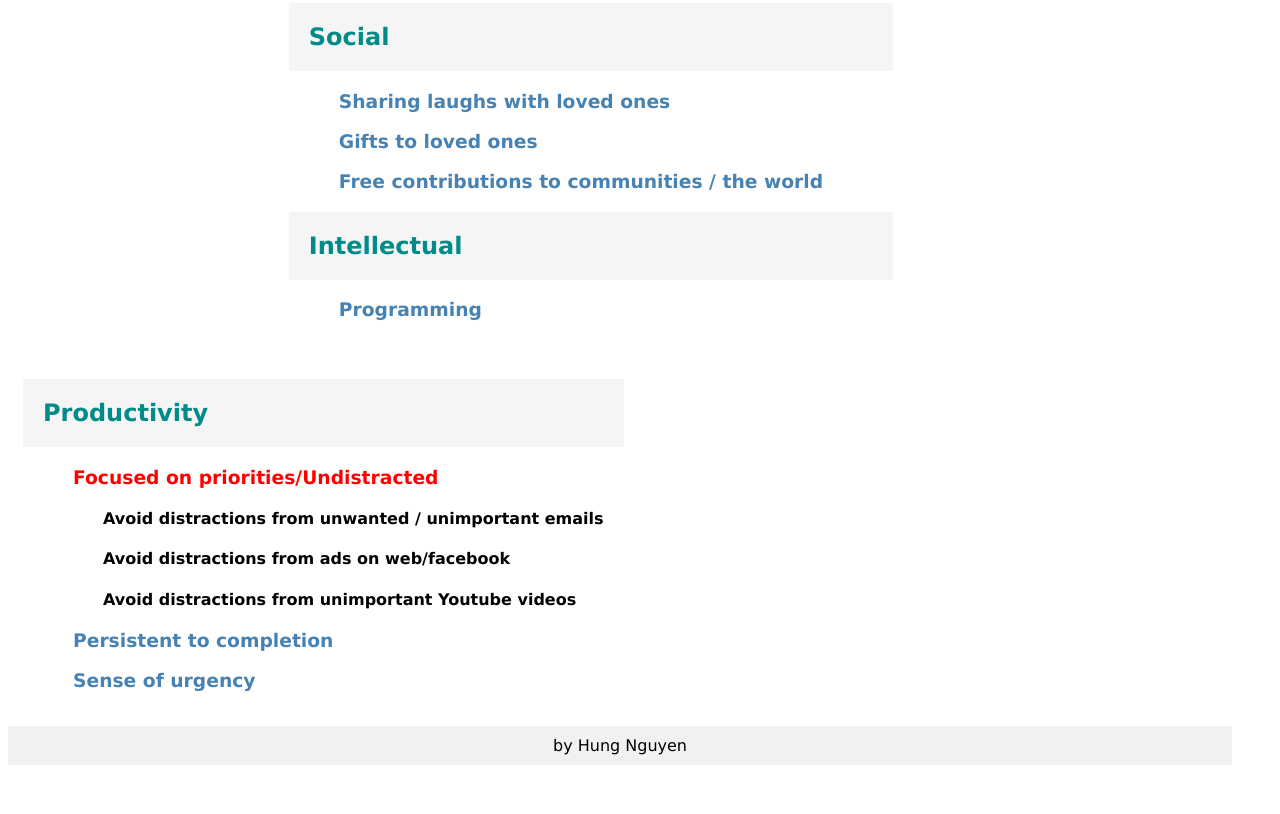
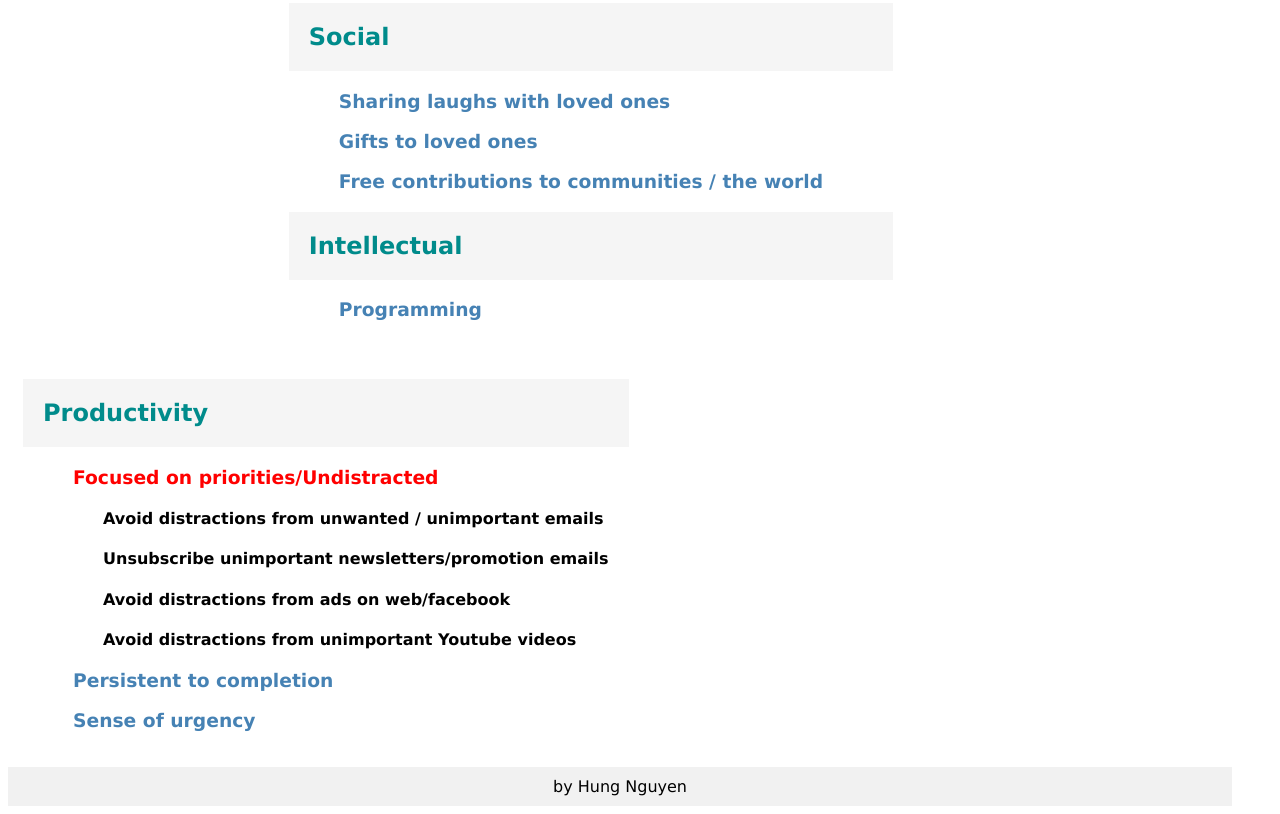
Before and after one commit to hungnw/happy.github.io, a plain HTML site: page index.html in a window 1280 px wide. Shown: the part 659-1473 px from the top of the page. Before the commit the page ends 1432 px from the top, so only its background shows below. Drawn offline with Linux system fonts and the light colour scheme.

Commit message:
Update index.html

```diff
--- a/index.html
+++ b/index.html
@@ -147,6 +147,7 @@ h4 {
           <h2>Productivity</h2>
           <h3 style="color:red;">Focused on priorities/Undistracted</h3>
                <h4>Avoid distractions from unwanted / unimportant emails</h4>
+               <h4>Unsubscribe unimportant newsletters/promotion emails</h4>
                <h4>Avoid distractions from ads on web/facebook</h4>
                <h4>Avoid distractions from unimportant Youtube videos</h4>
           <h3>Persistent to completion</h3>
```
